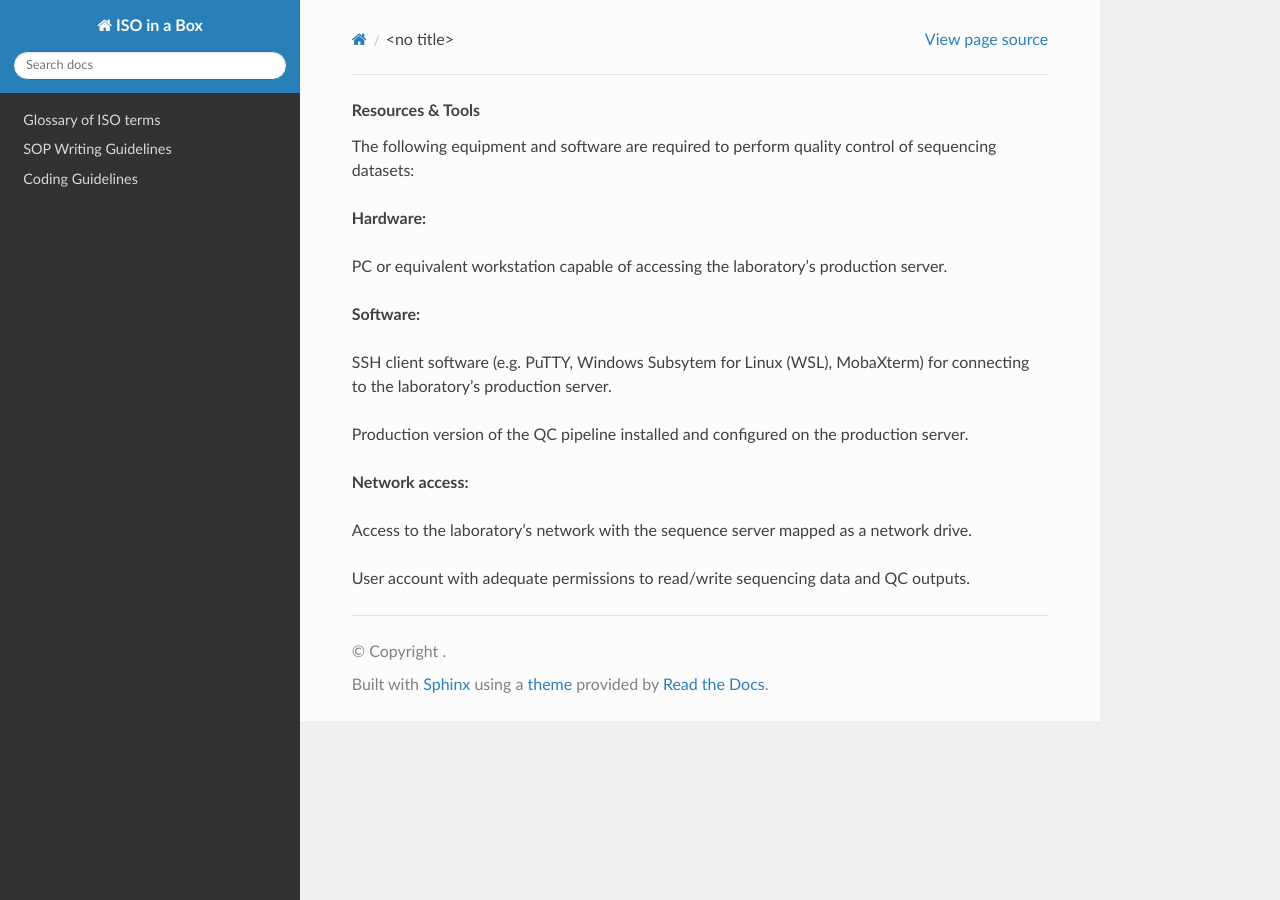
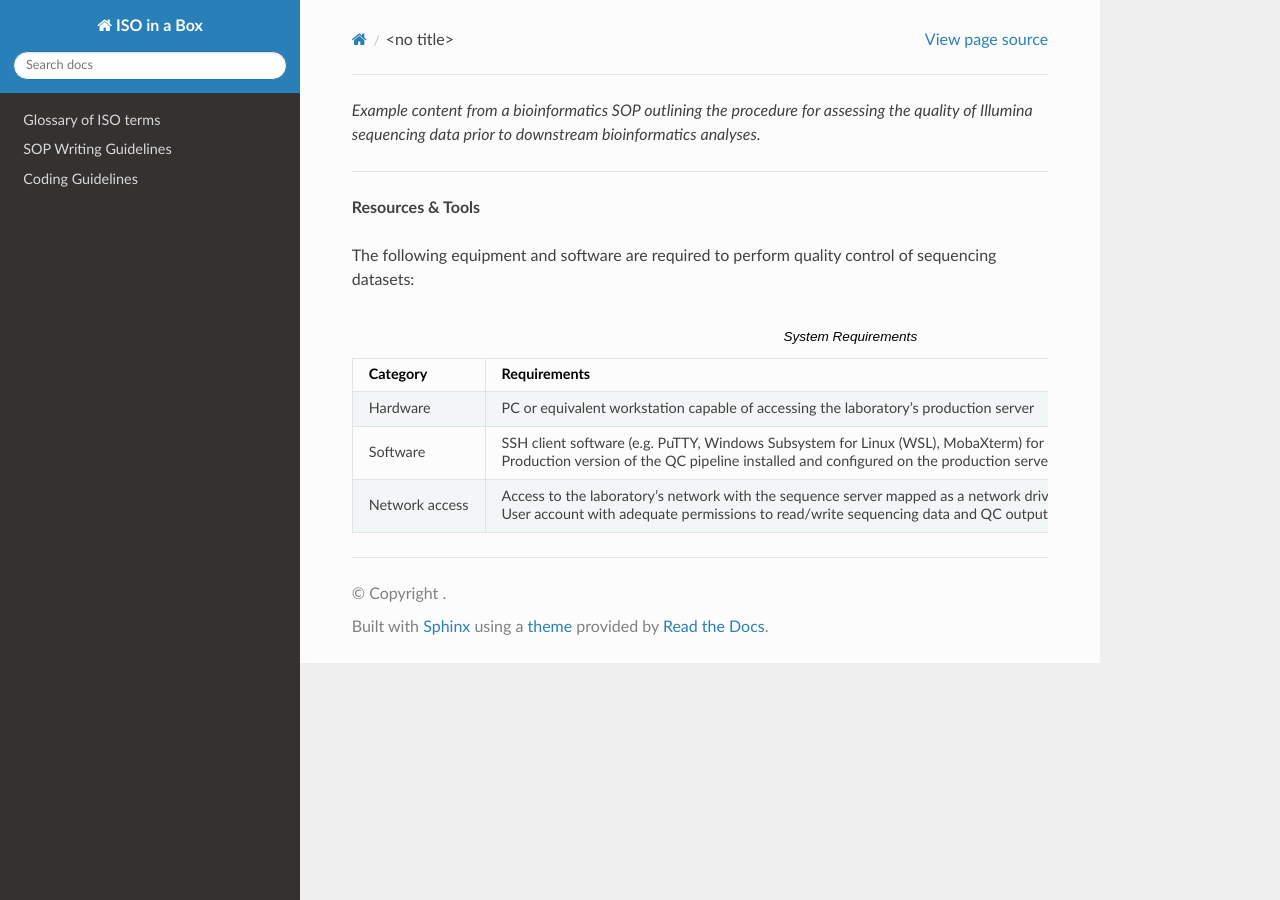
Before and after one commit to ASendellPrice/IIB-rtd, a Sphinx documentation site: the page built from docs/source/sop_guide/resources_tools/example_bioinformatics.rst, in a window 1280 px wide. Built offline with Sphinx 7.4.7 and the Read the Docs theme 3.1.0, drawn with Linux system fonts in a browser that asks for light colours; pages that are not in the unit, such as notebooks, are missing from menus.

Commit message:
Updates to bioinformatics qc content

```diff
--- a/docs/source/sop_guide/cross_references/example_bioinformatics.rst
+++ b/docs/source/sop_guide/cross_references/example_bioinformatics.rst
@@ -8,7 +8,7 @@
 
 The following documents support or are directly related to this procedure:
 
-.. list-table:: Example Table
+.. list-table::
    :header-rows: 1
 
    * - SOP Index
--- a/docs/source/sop_guide/resources_tools/example_bioinformatics.rst
+++ b/docs/source/sop_guide/resources_tools/example_bioinformatics.rst
@@ -1,19 +1,23 @@
-.. rubric:: Resources & Tools
+*Example content from a bioinformatics SOP outlining the procedure for assessing the quality of Illumina sequencing data prior to downstream bioinformatics analyses.*
+
+.. raw:: html
+
+    <hr />
+
+**Resources & Tools**
 
 The following equipment and software are required to perform quality control of sequencing datasets:
 
-**Hardware:**
+.. list-table:: System Requirements
+   :header-rows: 1
 
-- PC or equivalent workstation capable of accessing the laboratory’s production server.
-
-**Software:**
-
-- SSH client software (e.g. PuTTY, Windows Subsytem for Linux (WSL), MobaXterm) for connecting to the laboratory’s production server.
-
-- Production version of the QC pipeline installed and configured on the production server.
-
-**Network access:**
-
-- Access to the laboratory’s network with the sequence server mapped as a network drive.
-
-- User account with adequate permissions to read/write sequencing data and QC outputs.
+   * - Category
+     - Requirements
+   * - Hardware
+     - - PC or equivalent workstation capable of accessing the laboratory’s production server
+   * - Software
+     - - SSH client software (e.g. PuTTY, Windows Subsystem for Linux (WSL), MobaXterm) for connecting to the laboratory’s production server
+       - Production version of the QC pipeline installed and configured on the production server
+   * - Network access
+     - - Access to the laboratory’s network with the sequence server mapped as a network drive
+       - User account with adequate permissions to read/write sequencing data and QC outputs
```
Also changed, not shown: docs/source/sop_guide/responsibilities/example_bioinformatics.rst (+13 -7 lines).
